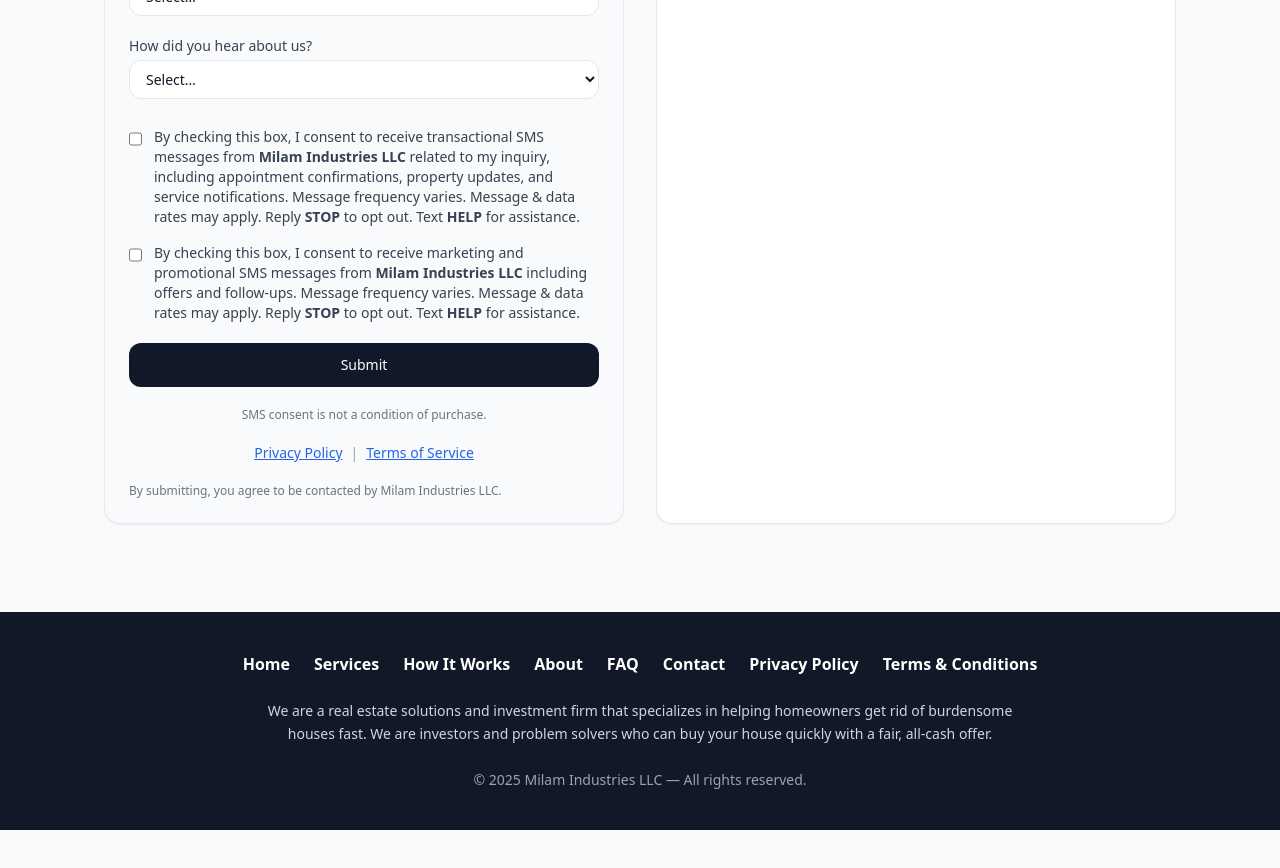
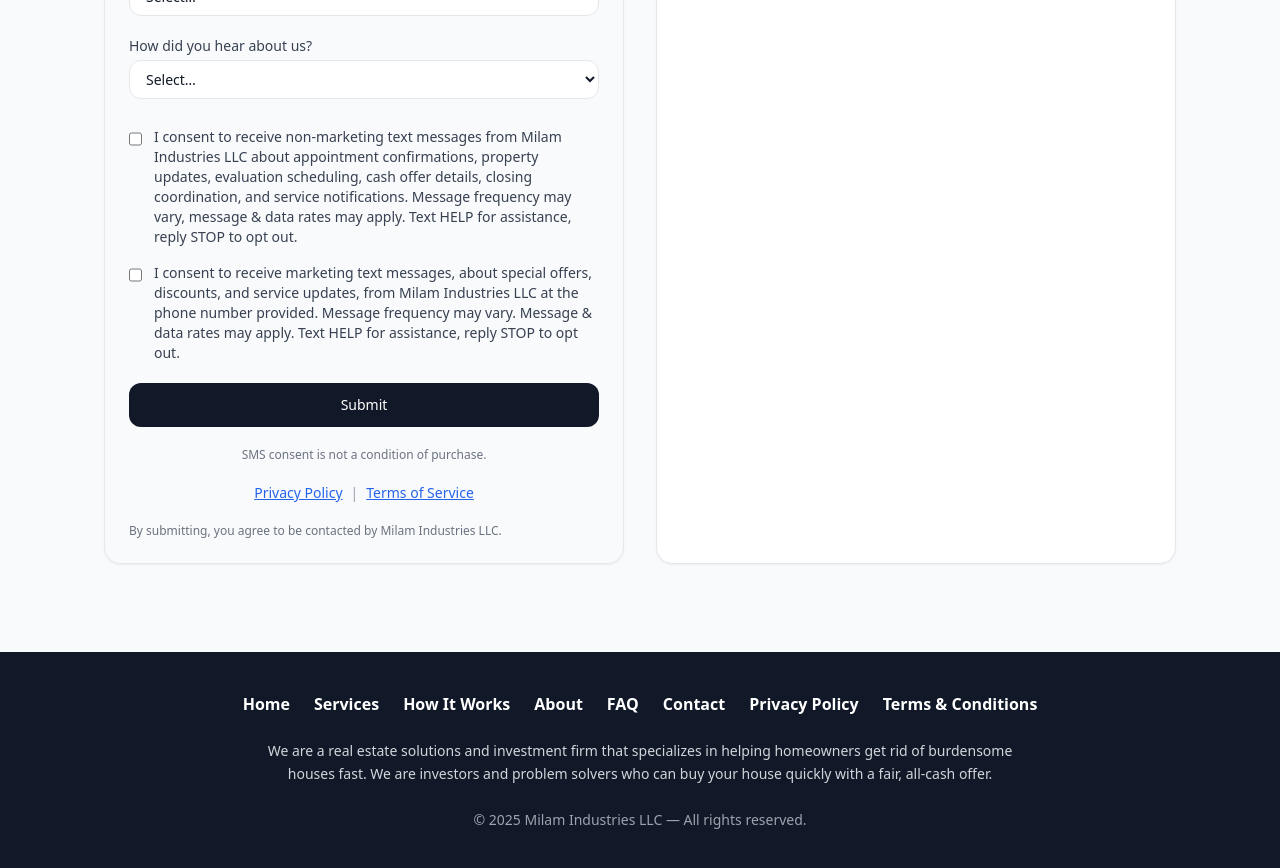
Before and after one commit to milamindustries/milamindustries-site, a Next.js app in the folder milamindustries-site/: page /contact in a window 1280 px wide. Shown: the part 1560-2428 px from the top of the page. Before the commit the page ends 2390 px from the top, so only its background shows below. Built offline with nearby package versions, Linux system fonts and the light colour scheme.

Commit message:
Update page.jsx

```diff
--- a/milamindustries-site/app/contact/page.jsx
+++ b/milamindustries-site/app/contact/page.jsx
@@ -218,8 +218,10 @@ export default function ContactPage() {
                 required
               />
               <span>
-                By checking this box, I consent to receive transactional SMS messages from <b>Milam Industries LLC</b> related to my inquiry, including appointment confirmations, property updates, and service notifications.
-                Message frequency varies. Message & data rates may apply. Reply <b>STOP</b> to opt out. Text <b>HELP</b> for assistance.
+                I consent to receive non-marketing text messages from Milam Industries LLC about appointment confirmations,
+                property updates, evaluation scheduling, cash offer details, closing coordination, and service notifications.
+                Message frequency may vary, message & data rates may apply. Text HELP for assistance, reply STOP to opt out.
+
               </span>
             </label>
 
@@ -232,8 +234,9 @@ export default function ContactPage() {
                 required
               />
               <span>
-                By checking this box, I consent to receive marketing and promotional SMS messages from <b>Milam Industries LLC</b> including offers and follow-ups. Message frequency varies. Message & data rates may apply.
-                Reply <b>STOP</b> to opt out. Text <b>HELP</b> for assistance.
+                I consent to receive marketing text messages, about special offers, discounts, and service updates, from Milam Industries LLC
+                at the phone number provided. Message frequency may vary. Message & data rates may apply. Text HELP for assistance, reply STOP to opt out.
+
               </span>
             </label>
 
```
